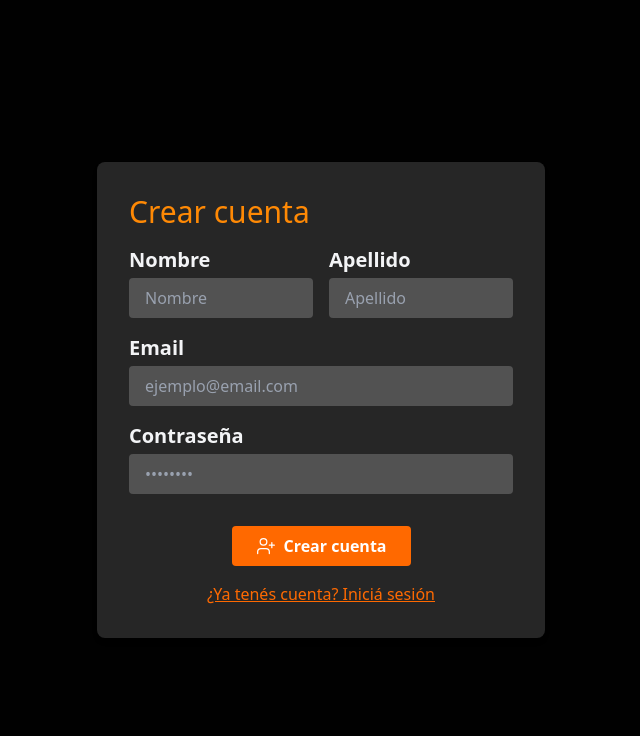
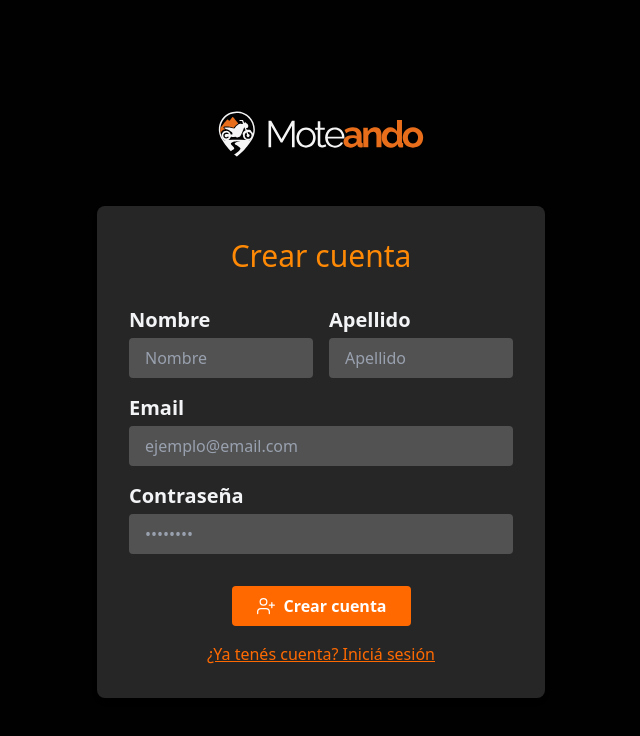
Before and after one commit to niknef/Moteando-Vue, a Vue app: page /register in a window 1280 px wide. Shown: the top 736 px of the page, without its empty margins (319-959 px from the left). Built offline with nearby package versions, Linux system fonts and the light colour scheme; no server answers.

Commit message:
add moteando in register

```diff
--- a/src/pages/Events.vue
+++ b/src/pages/Events.vue
@@ -0,0 +1,30 @@
+<!-- src/pages/Events.vue -->
+<template>
+  <div class="flex flex-col items-center justify-center min-h-screen text-center p-6">
+    <!-- Ícono Lucide -->
+    <HammerIcon class="w-24 h-24 text-orange-500 mb-6 animate-pulse" />
+
+    <BaseHeading1>Eventos</BaseHeading1>
+    <p class="text-lg text-gray-600 mb-6 max-w-md">
+      Estamos trabajando en esta funcionalidad. Muy pronto vas a poder encontrar y participar de eventos moteros organizados por la comunidad.
+    </p>
+    <BaseButton type="orange" @click="$router.push('/')">
+      Volver al inicio
+    </BaseButton>
+  </div>
+</template>
+
+<script>
+import BaseHeading1 from '@/components/ui/BaseHeading1.vue'
+import BaseButton from '@/components/ui/BaseButton.vue'
+import { HammerIcon } from 'lucide-vue-next'
+
+export default {
+  name: 'Events',
+  components: {
+    BaseHeading1,
+    BaseButton,
+    HammerIcon
+  }
+}
+</script>
--- a/src/pages/Login.vue
+++ b/src/pages/Login.vue
@@ -10,6 +10,7 @@ import BaseLabel      from '@/components/ui/BaseLabel.vue'
 import Loader         from '@/components/ui/Loader.vue'
 import BaseAlert      from '@/components/ui/BaseAlert.vue'
 import { login }      from '@/services/auth'
+import Logo           from '@/assets/moteando.svg'
 
 
 defineOptions({ name: 'Login' })   // Esto aunque es opcional en api composition, lo pongo para ayudar a identificar el componente
@@ -51,11 +52,16 @@ async function handleSubmit () {
 </script>
 
 <template>
-  <div class="min-h-screen flex items-center justify-center bg-black/95">
-  <section class="w-full max-w-md bg-neutral-800 text-gray-100 p-8 sm:rounded-lg shadow-md">
+  <div class="min-h-screen flex flex-col items-center justify-center bg-black/95 p-4">
+
+    <img :src="Logo" alt="Moteando" class="h-16 mb-10" />
+
+
+    <section class="w-full max-w-md bg-neutral-800 text-gray-100 p-8 sm:rounded-lg shadow-md flex flex-col items-center">
+
       <BaseHeading1>Iniciar sesión</BaseHeading1>
 
-    <form @submit.prevent="handleSubmit" class="flex flex-col gap-4 mt-4">
+      <form @submit.prevent="handleSubmit" class="flex flex-col gap-4 mt-4 w-full">
         <!-- Email -->
         <div>
           <BaseLabel for="email">Email</BaseLabel>
@@ -87,7 +93,6 @@ async function handleSubmit () {
           <BaseButton type="orange" htmlType="submit" :disabled="loading">
             <template #icon>
               <Loader v-if="loading" class="w-5 h-5 border-2" />
-            <!-- Icono Lucide cuando no está cargando -->
               <IconLucide v-else name="LogIn" :size="20" />
             </template>
             {{ loading ? 'Ingresando…' : 'Ingresar' }}
@@ -107,5 +112,4 @@ async function handleSubmit () {
       </form>
     </section>
   </div>
-
 </template>
--- a/src/pages/Register.vue
+++ b/src/pages/Register.vue
@@ -10,6 +10,7 @@ import Loader         from '@/components/ui/Loader.vue'
 import BaseAlert      from '@/components/ui/BaseAlert.vue'
 import { register }   from '@/services/auth'
 import IconLucide from '@/components/ui/IconLucide.vue'
+import Logo from '@/assets/moteando.svg'
 
 defineOptions({ name: 'Register' })   // opcional para DevTools
 
@@ -62,8 +63,9 @@ async function handleSubmit () {
 </script>
 
 <template>
-  <div class="min-h-screen flex items-center justify-center bg-black/95">
-  <section class="w-full max-w-md bg-neutral-800 text-gray-100 p-8 sm:rounded-lg shadow-md">
+  <div class="min-h-screen flex flex-col items-center justify-center bg-black/95 p-4">
+    <img :src="Logo" alt="Moteando" class="h-16 mb-10" />
+  <section class="w-full max-w-md bg-neutral-800 text-gray-100 p-8 sm:rounded-lg shadow-md flex flex-col items-center">
     <BaseHeading1>Crear cuenta</BaseHeading1>
 
     <form @submit.prevent="handleSubmit" class="flex flex-col gap-4 mt-4">
```
Lines whose indentation alone changed are shown as unchanged.
